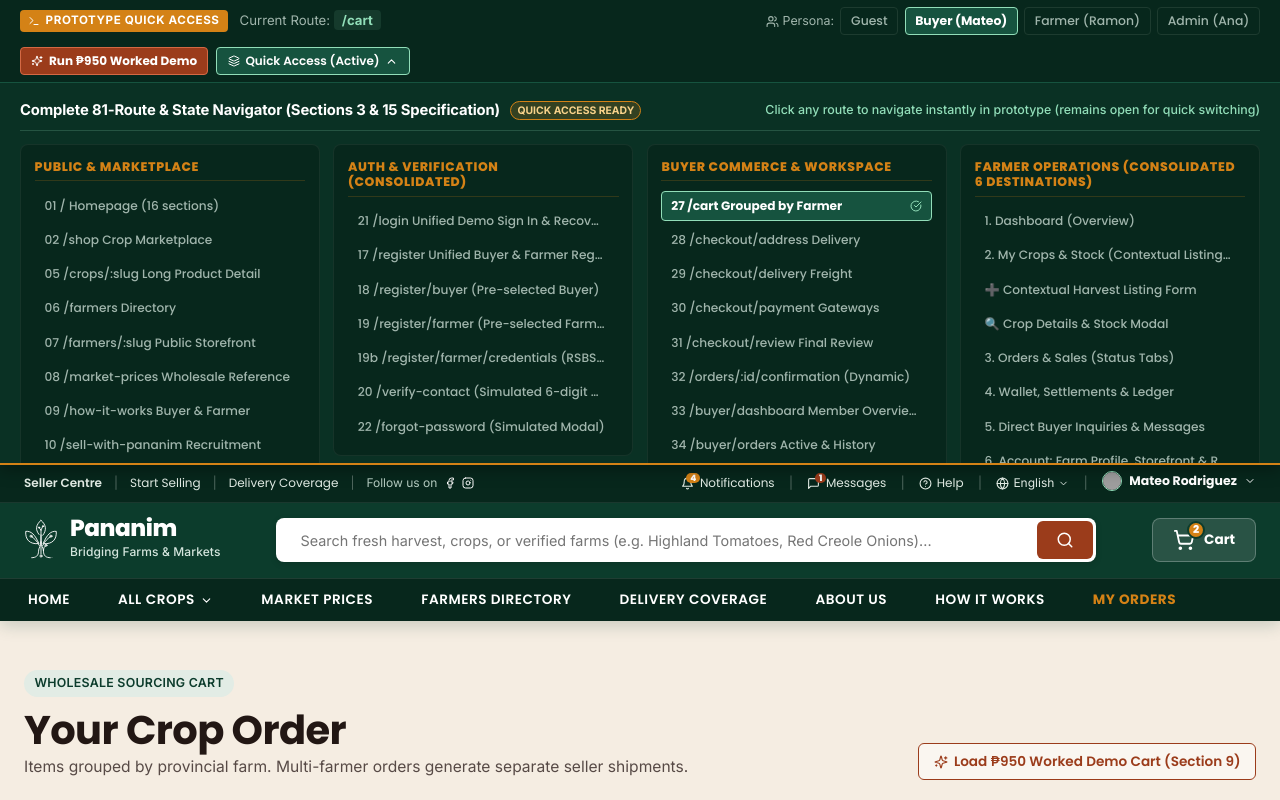
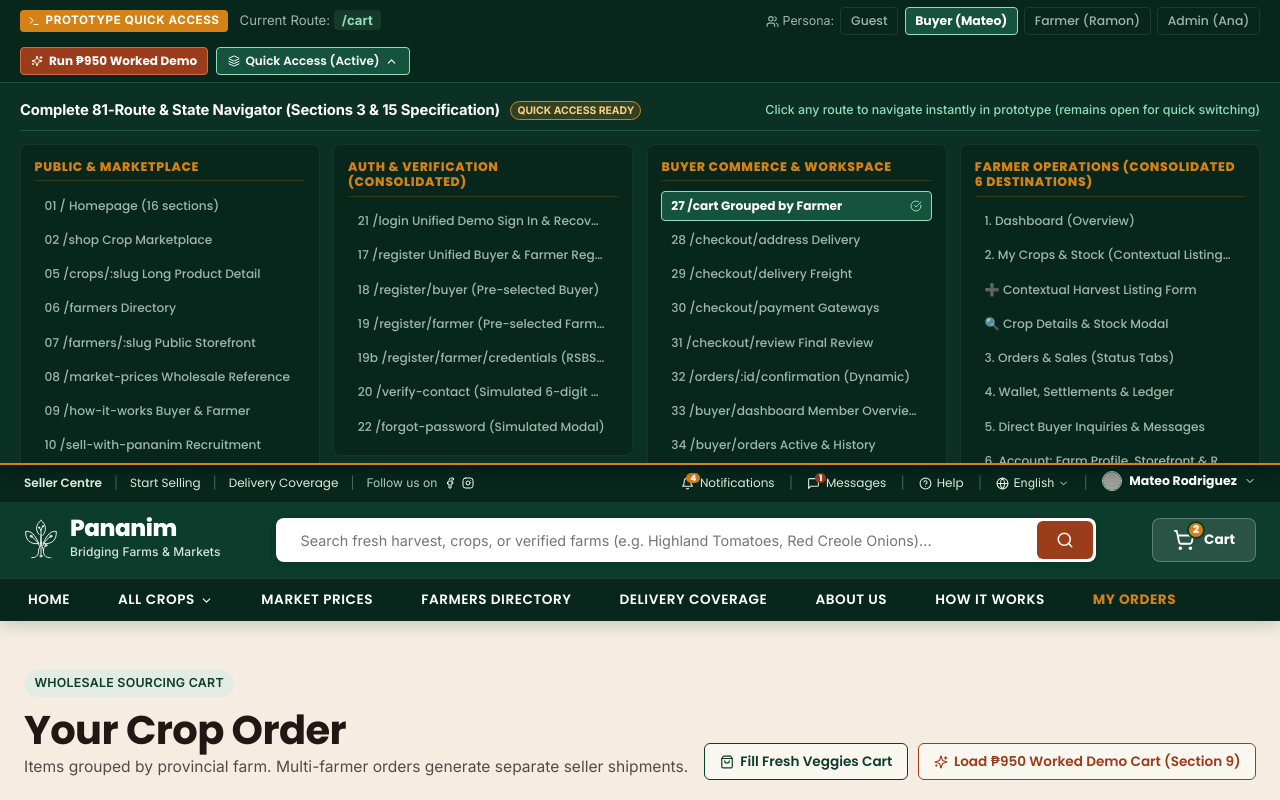
Before and after one commit to mhaithan-lee/pananim, a React (Vite) app: page / in a window 1280 px wide. Both pictures are taken after a click on the button "Run ₱950 Worked Demo". Shown: the top 800 px of the page. Built offline with nearby package versions, Linux system fonts and the light colour scheme; grey boxes are pictures that could not be loaded.

Commit message:
feat(cart): preload diverse fresh vegetable crops from verified farms

```diff
--- a/src/App.tsx
+++ b/src/App.tsx
@@ -135,12 +135,12 @@ export const App: React.FC = () => {
   const [applications, setApplications] = useState<VerificationApplication[]>(mockVerificationApplications);
   const [buyerNotifications, setBuyerNotifications] = useState<BuyerNotificationItem[]>(INITIAL_BUYER_NOTIFICATIONS);
 
-  // Cart State (Preloaded with Santos Farms delivery items for rich initial realism)
-  const [cartItems, setCartItems] = useState<CartItem[]>([
+  // Default preloaded fresh vegetable cart
+  const defaultSampleVeggieCart: CartItem[] = [
     {
       id: 'cart-1',
       listingId: 'crop-001',
-      crop: mockCropListings[0], // Red Onions
+      crop: mockCropListings[0], // Red Onions (Santos Agri-Farms, Nueva Ecija)
       quantity: 25,
       selectedTierPrice: 120,
       subtotal: 3000,
@@ -149,13 +149,43 @@ export const App: React.FC = () => {
     {
       id: 'cart-2',
       listingId: 'crop-002',
-      crop: mockCropListings[1], // Cherry Tomatoes
-      quantity: 5,
+      crop: mockCropListings[1], // Cherry Tomatoes (San Pablo Valley Organic Producers, Laguna)
+      quantity: 10,
       selectedTierPrice: 85,
-      subtotal: 425,
+      subtotal: 850,
+      fulfillmentType: 'delivery'
+    },
+    {
+      id: 'cart-3',
+      listingId: 'crop-004',
+      crop: mockCropListings[3], // Highland Cabbage (Benguet Highland Growers Coop, Benguet)
+      quantity: 20,
+      selectedTierPrice: 60,
+      subtotal: 1200,
+      fulfillmentType: 'delivery'
+    },
+    {
+      id: 'cart-4',
+      listingId: 'crop-007',
+      crop: mockCropListings[6], // Benguet Carrots (Benguet Highland Growers Coop, Benguet)
+      quantity: 15,
+      selectedTierPrice: 70,
+      subtotal: 1050,
+      fulfillmentType: 'delivery'
+    },
+    {
+      id: 'cart-5',
+      listingId: 'crop-003',
+      crop: mockCropListings[2], // Eggplants (Pangasinan Lowland Agri-Hub, Pangasinan)
+      quantity: 15,
+      selectedTierPrice: 65,
+      subtotal: 975,
       fulfillmentType: 'delivery'
     }
-  ]);
+  ];
+
+  // Cart State (Preloaded with rich fresh vegetable items across Philippine farms)
+  const [cartItems, setCartItems] = useState<CartItem[]>(defaultSampleVeggieCart);
 
   // Synchronize browser history / popstate
   useEffect(() => {
@@ -261,6 +291,11 @@ export const App: React.FC = () => {
     ];
 
     setCartItems(workedCart);
+    navigate('/cart');
+  };
+
+  const handleLoadSampleVeggies = () => {
+    setCartItems(defaultSampleVeggieCart);
     navigate('/cart');
   };
 
@@ -471,6 +506,7 @@ export const App: React.FC = () => {
           onRemoveItem={handleRemoveCartItem}
           onNavigate={navigate}
           onLoadWorkedExample={handleLoadWorkedExample950}
+          onLoadSampleVeggies={handleLoadSampleVeggies}
         />
       );
     }
@@ -487,17 +523,7 @@ export const App: React.FC = () => {
       return (
         <CheckoutPage
           key={checkoutPath}
-          cartItems={cartItems.length > 0 ? cartItems : [
-            {
-              id: 'cart-demo',
-              listingId: 'crop-001',
-              crop: mockCropListings[0],
-              quantity: 25,
-              selectedTierPrice: 120,
-              subtotal: 3000,
-              fulfillmentType: 'delivery'
-            }
-          ]}
+          cartItems={cartItems.length > 0 ? cartItems : defaultSampleVeggieCart}
           currentUser={currentUser}
           onNavigate={navigate}
           onPlaceOrder={handlePlaceOrder}
--- a/src/pages/CartPage.tsx
+++ b/src/pages/CartPage.tsx
@@ -19,6 +19,7 @@ interface CartPageProps {
   onRemoveItem: (itemId: string) => void;
   onNavigate: (route: string) => void;
   onLoadWorkedExample: () => void;
+  onLoadSampleVeggies?: () => void;
 }
 
 export const CartPage: React.FC<CartPageProps> = ({
@@ -26,7 +27,8 @@ export const CartPage: React.FC<CartPageProps> = ({
   onUpdateQuantity,
   onRemoveItem,
   onNavigate,
-  onLoadWorkedExample
+  onLoadWorkedExample,
+  onLoadSampleVeggies
 }) => {
   const { openChatWithSeller } = useChat();
   // Group cart items by farm
@@ -59,6 +61,16 @@ export const CartPage: React.FC<CartPageProps> = ({
             <h1>Your Crop Order</h1>
             <p>Items grouped by provincial farm. Multi-farmer orders generate separate seller shipments.</p>
           </div>
+          <div style={{ display: 'flex', gap: '0.65rem', flexWrap: 'wrap' }}>
+            {onLoadSampleVeggies && (
+              <button
+                onClick={onLoadSampleVeggies}
+                className="btn btn-outline-warm btn-sm"
+                style={{ display: 'inline-flex', alignItems: 'center', gap: '0.4rem', borderColor: '#0C3C2C', color: '#0C3C2C' }}
+              >
+                <ShoppingBag size={14} /> Fill Fresh Veggies Cart
+              </button>
+            )}
             <button
               onClick={onLoadWorkedExample}
               className="btn btn-outline-warm btn-sm"
@@ -66,6 +78,7 @@ export const CartPage: React.FC<CartPageProps> = ({
             >
               <Sparkles size={14} /> Load ₱950 Worked Demo Cart (Section 9)
             </button>
+          </div>
         </div>
 
         {cartItems.length === 0 ? (
@@ -84,10 +97,15 @@ export const CartPage: React.FC<CartPageProps> = ({
             <p style={{ marginTop: '0.5rem', marginBottom: '2rem' }}>
               Explore fresh harvests directly from verified Filipino farms and agricultural cooperatives.
             </p>
-            <div style={{ display: 'flex', gap: '1rem', justifyContent: 'center' }}>
+            <div style={{ display: 'flex', gap: '1rem', justifyContent: 'center', flexWrap: 'wrap' }}>
               <button onClick={() => onNavigate('/shop')} className="btn btn-primary">
                 Browse Available Crops
               </button>
+              {onLoadSampleVeggies && (
+                <button onClick={onLoadSampleVeggies} className="btn btn-secondary">
+                  Fill Fresh Veggies Cart
+                </button>
+              )}
               <button onClick={onLoadWorkedExample} className="btn btn-accent">
                 Load ₱950 Demo Cart
               </button>
```
Lines whose indentation alone changed are shown as unchanged.
